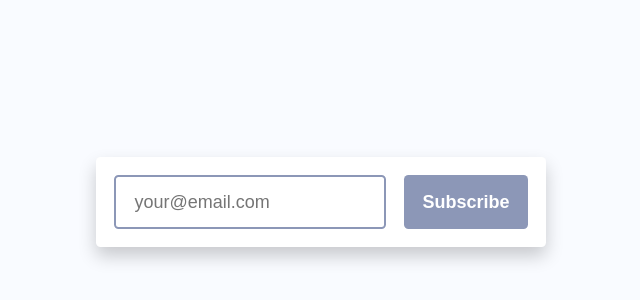
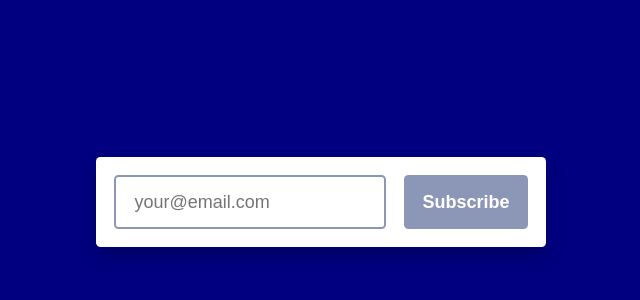
Before and after one commit to andreidobrinski/css-animations-and-transitions-fm-course, a website built with Vite: page 00-fundamentals/index.html in a window 1280 px wide. Shown: the part 198-498 px from the top of the page, without its empty margins (319-959 px from the left). Built offline with nearby package versions, Linux system fonts and the light colour scheme.

Commit message:
css variables

```diff
--- a/00-fundamentals/style.scss
+++ b/00-fundamentals/style.scss
@@ -5,12 +5,15 @@
   --color-blue: #1c38f1;
   --color-green: #1fcdb0;
   --input-height: 3rem;
+  --primary-color: navy;
+  --fg-color: white;
 }
 body {
   display: flex;
   justify-content: center;
   align-items: center;
-  background-color: #f9fbff;
+  background-color: var(--primary-color);
+  color: var(--fg-color);
 }
 
 .ui-form {
```
